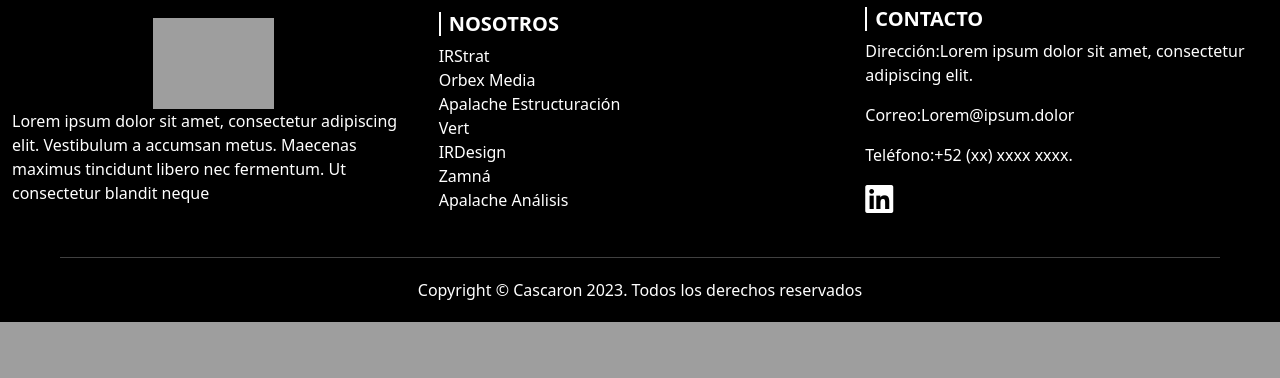
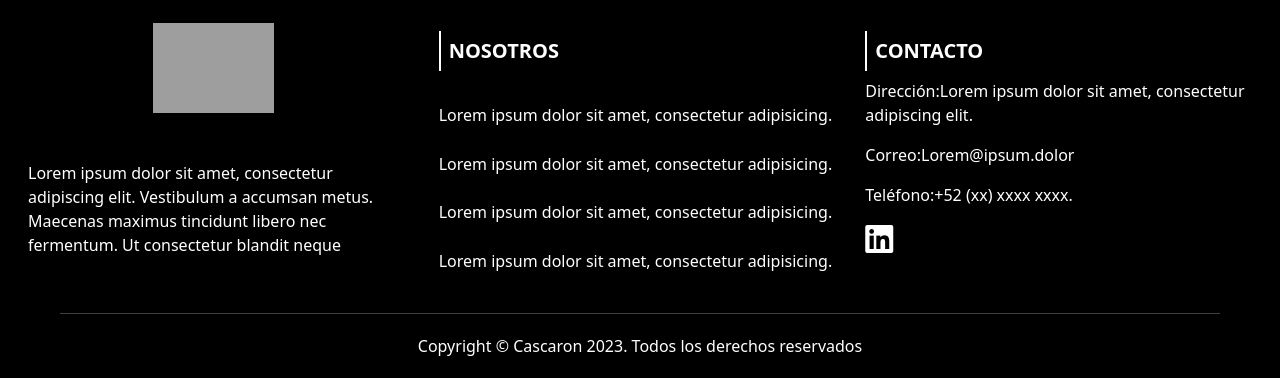
Before and after one commit to meduza8600/cascaron-django, a Django app: page / in a window 1280 px wide. Shown: the part 2417-2795 px from the top of the page. Before the commit the page ends 2739 px from the top, so only its background shows below. Run offline with Django 4.2, Linux system fonts and the light colour scheme; some libraries are stand-ins or nearby versions; grey boxes are pictures that could not be loaded.

Commit message:
first commit editing content

```diff
--- a/frontend/templates/layouts/base.html
+++ b/frontend/templates/layouts/base.html
@@ -2,7 +2,7 @@
 {% load static %}
 {% load i18n %}
 <!doctype html>
-<html class="no-js" lang="es">
+<html class="no-js" lang="{{ request.LANGUAGE_CODE }}">
 <head>
     <!-- title -->
     <title>{{ meta_title }}</title>
@@ -17,7 +17,7 @@
     <meta name="keywords"
           content="{% trans 'keywords'%}">
     <!-- favicon -->
-    <link rel="shortcut icon" href="{% static 'img/favicon.png' %}">
+    <link rel="shortcut icon" href="{% static 'img/apple-touch-icon-57x57.png' %}">
     <link rel="apple-touch-icon" href="{% static 'img/apple-touch-icon-57x57.png' %}">
     <link rel="apple-touch-icon" sizes="72x72" href="{% static 'img/apple-touch-icon-72x72.png' %}">
     <link rel="apple-touch-icon" sizes="114x114" href="{% static 'img/apple-touch-icon-114x114.png' %}">
--- a/frontend/templates/partials/footer.html
+++ b/frontend/templates/partials/footer.html
@@ -4,56 +4,31 @@
     <div class="container-fluid">
         <!-- start copyright -->
         <div class="row">
-            <div class="col-4 d-flex flex-column justify-content-center align-content-center position-relative py-2">
+            <div class="col-4 d-flex flex-column justify-content-between align-content-center position-relative py-4">
                 <img class="img-fluid logo-footer align-self-center"
                      src="{% static 'img/bootstrap-logo.svg' %}"/>
-                <p class="align-self-center">
+                <p class="align-self-center m-3">
                     Lorem ipsum dolor sit amet, consectetur adipiscing elit. Vestibulum a accumsan metus. Maecenas
                     maximus tincidunt libero nec fermentum. Ut consectetur blandit neque
                 </p>
             </div>
-            <div class="col-4 d-flex flex-column justify-content-center align-content-center position-relative py-2">
-                <h5>NOSOTROS</h5>
-                <ul class="list-unstyled">
-                    <li class="">
-                        <a class="" href="https://www.irstrat.com" target="_blank">
-                            IRStrat
-                        </a>
-                    </li>
-                    <li class="">
-                        <a class="" href="https://www.orbexmedia.com" target="_blank">
-                            Orbex Media
-                        </a>
-                    </li>
-                    <li class="">
-                        <a class="" href="https://www.apalache.mx" target="_blank">
-                            Apalache Estructuración
-                        </a>
-                    </li>
-                    <li class="">
-                        <a class="" href="https://www.vertds.com" target="_blank">
-                            Vert
-                        </a>
-                    </li>
-                    <li class="">
-                        <a class="" href="https://www.irdesign.mx" target="_blank">
-                            IRDesign
-                        </a>
-                    </li>
-                    <li class="">
-                        <a class="" href="https://www.irstrat.com" target="_blank">
-                            Zamná
-                        </a>
-                    </li>
-                    <li class="">
-                        <a class="" href="https://analisis.apalache.mx" target="_blank">
-                            Apalache Análisis
-                        </a>
-                    </li>
-                </ul>
+            <div class="col-4 d-flex flex-column justify-content-between align-content-center position-relative py-4">
+                <h5 class="py-2 my-2">NOSOTROS</h5>
+                <a href="#" class="">
+                    Lorem ipsum dolor sit amet, consectetur adipisicing.
+                </a>
+                <a href="#" class="">
+                    Lorem ipsum dolor sit amet, consectetur adipisicing.
+                </a>
+                <a href="#" class="">
+                    Lorem ipsum dolor sit amet, consectetur adipisicing.
+                </a>
+                <a href="#" class="">
+                    Lorem ipsum dolor sit amet, consectetur adipisicing.
+                </a>
             </div>
-            <div class="col-4 d-flex flex-column justify-content-center align-content-center position-relative py-2">
-                <h5>CONTACTO</h5>
+            <div class="col-4 d-flex flex-column justify-content-between align-content-center position-relative py-4">
+                <h5 class="py-2 my-2">CONTACTO</h5>
                 <ul class="list-unstyled">
                     <li class="">
                         <p class="">
@@ -76,7 +51,7 @@
                 </ul>
             </div>
         </div>
-         <hr class="mx-5">
+        <hr class="mx-5">
         <div class="col-12 text-center py-1">
             <p>Copyright © Cascaron 2023. Todos los derechos reservados</p>
         </div>
--- a/frontend/templates/partials/header.html
+++ b/frontend/templates/partials/header.html
@@ -4,7 +4,7 @@
 
 <header class="site-header sticky-top py-1">
     <!-- start navigation -->
-    <nav class="navbar navbar-expand-md navbar-dark fixed-top bg-primary">
+    <nav class="navbar navbar-expand-md navbar-dark fixed-top bg-primary justify-content-center">
         <div class="container-fluid">
             <a class="navbar-brand" href="#">
                 <img src="{% static 'img/bootstrap-logo.svg' %}" class="img-fluid logo-menu">
@@ -13,8 +13,8 @@
                     aria-controls="navbarCollapse" aria-expanded="false" aria-label="Toggle navigation">
                 <span class="navbar-toggler-icon"></span>
             </button>
-            <div class="collapse navbar-collapse" id="navbarCollapse">
-                <ul class="navbar-nav me-auto mb-2 mb-md-0">
+            <div class="collapse navbar-collapse justify-content-end align-content-end" id="navbarCollapse">
+                <ul class="navbar-nav justify-content-end">
                     <li class="nav-item">
                         <a class="nav-link" aria-current="page" href="#home">Inicio</a>
                     </li>
@@ -36,10 +36,10 @@
                             ES
                         </a>
                         {% endif %}
-
                     </li>
                 </ul>
             </div>
+
         </div>
     </nav>
 </header>
```
